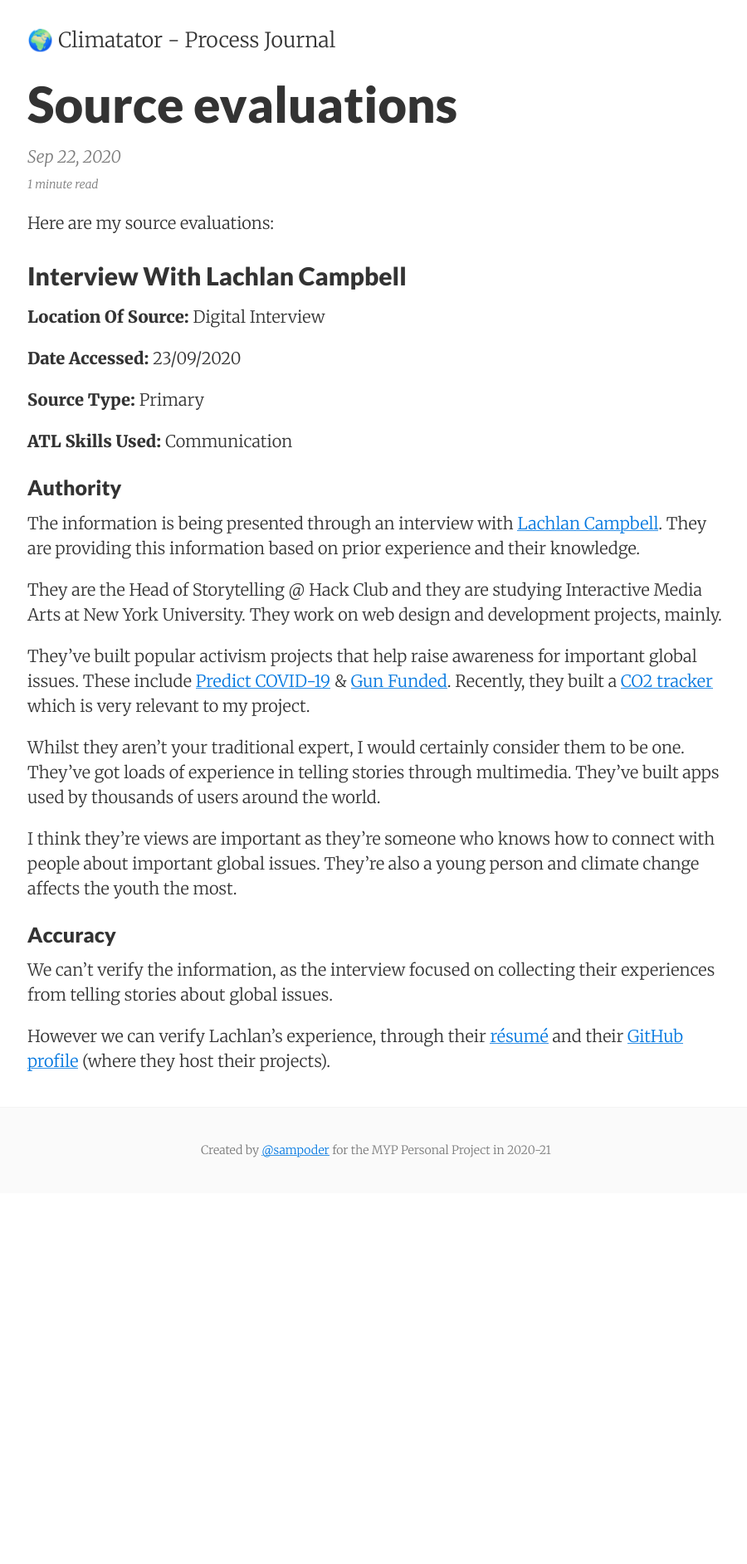
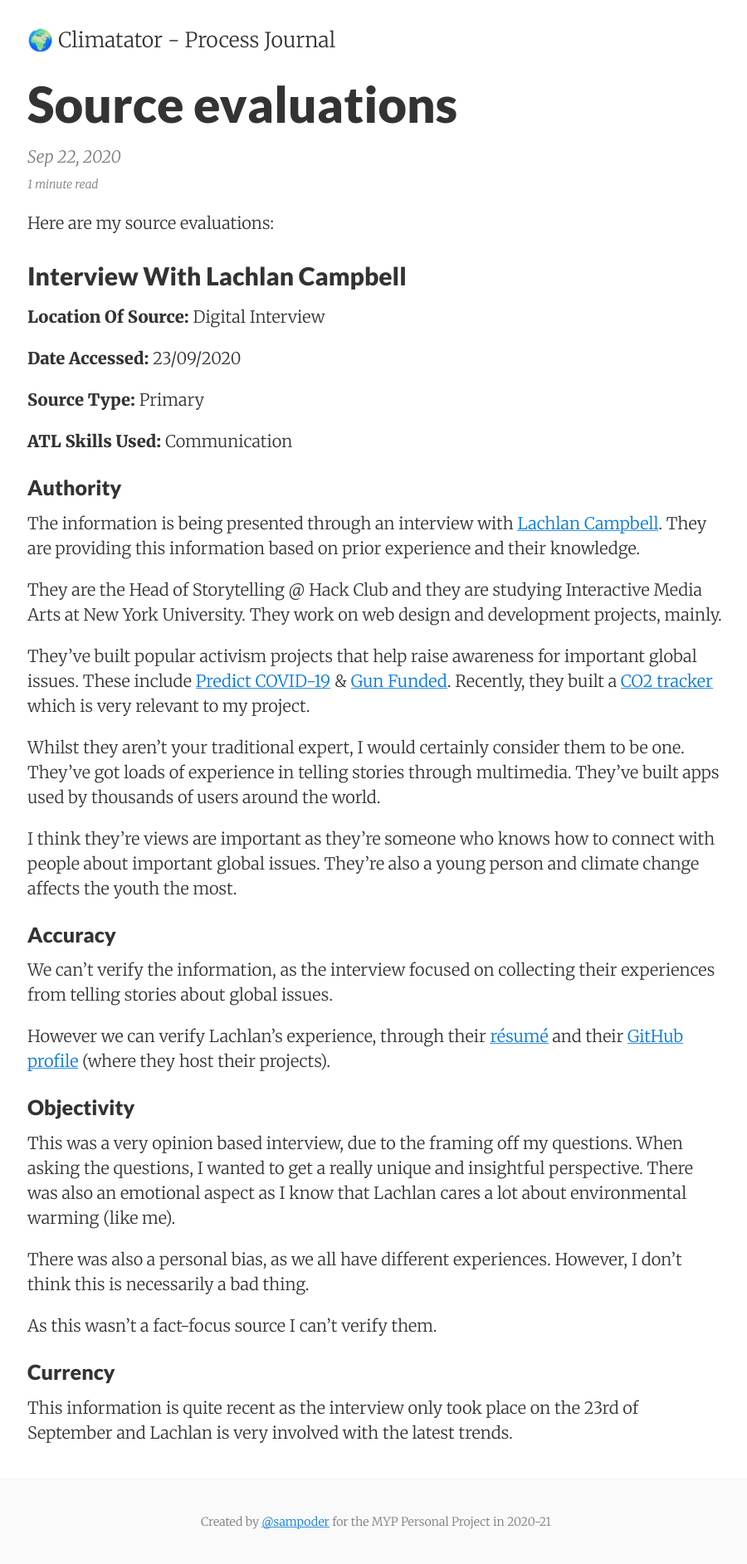
Before and after one commit to sampoder/climatator, a Jekyll site: the page built from journal/_posts/2020-09-22-source-evaluation.md, in a window 1280 px wide. Shown: the whole page at 83% size, without its empty margins (187-1087 px from the left). Built offline with Jekyll 4.4.1, drawn with Linux system fonts in a browser that asks for light colours; before the commit the page ends 1438 px from its top, so only the background shows below that.

Commit message:
Update 2020-09-22-source-evaluation.md

```diff
--- a/journal/_posts/2020-09-22-source-evaluation.md
+++ b/journal/_posts/2020-09-22-source-evaluation.md
@@ -35,3 +35,15 @@ I think they’re views are important as they’re someone who knows how to conn
 We can’t verify the information, as the interview focused on collecting their experiences from telling stories about global issues.
 
 However we can verify Lachlan’s experience, through their [résumé](https://lachlanjc.com/resume) and their [GitHub profile](https://github.com/lachlanjc) (where they host their projects).
+
+### Objectivity
+
+This was a very opinion based interview, due to the framing off my questions. When asking the questions, I wanted to get a really unique and insightful perspective. There was also an emotional aspect as I know that Lachlan cares a lot about environmental warming (like me).
+
+There was also a personal bias, as we all have different experiences. However, I don’t think this is necessarily a bad thing.
+
+As this wasn’t a fact-focus source I can’t verify them.
+
+### Currency
+
+This information is quite recent as the interview only took place on the 23rd of September and Lachlan is very involved with the latest trends.
```
